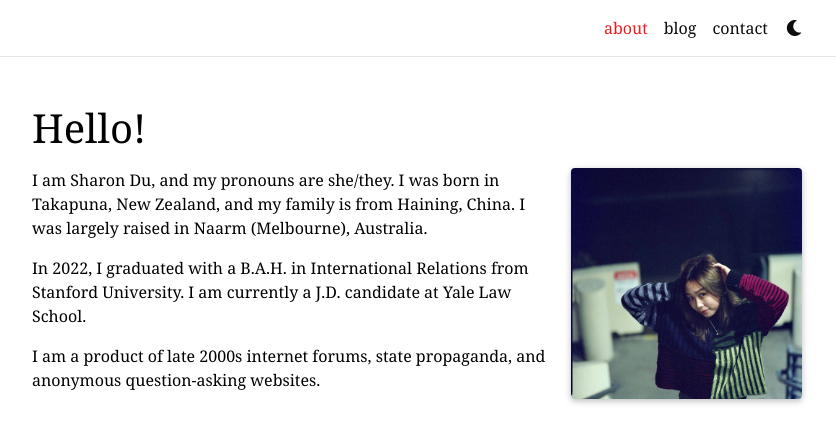
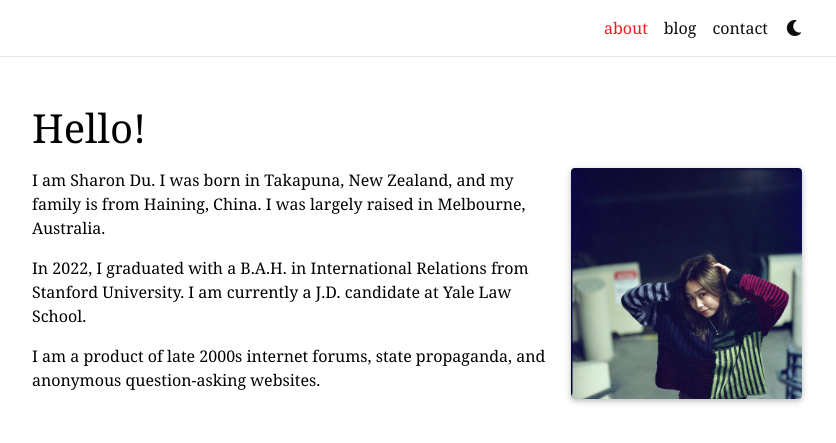
Before and after one commit to sharondumb/sharondumb.github.io, a Jekyll site: the page built from _pages/about.md, in a window 1280 px wide. Shown: the top 443 px of the page, without its empty margins (223-1059 px from the left). Built offline with Jekyll 4.4.1, drawn with Linux system fonts in a browser that asks for light colours; full-size pictures stand in for the smaller copies a plugin makes; comment, search, counter and statistics services are not loaded; a style sheet for code colours, icons or effects is not loaded.

Commit message:
about change

```diff
--- a/_pages/about.md
+++ b/_pages/about.md
@@ -15,7 +15,7 @@ selected_papers: false # includes a list of papers marked as "selected={true}"
 social: false  # includes social icons at the bottom of the page
 ---
 
-I am Sharon Du, and my pronouns are she/they. I was born in Takapuna, New Zealand, and my family is from Haining, China. I was largely raised in Naarm (Melbourne), Australia.
+I am Sharon Du. I was born in Takapuna, New Zealand, and my family is from Haining, China. I was largely raised in Melbourne, Australia.
 
 In 2022, I graduated with a B.A.H. in International Relations from Stanford University. I am currently a J.D. candidate at Yale Law School.
 
```
